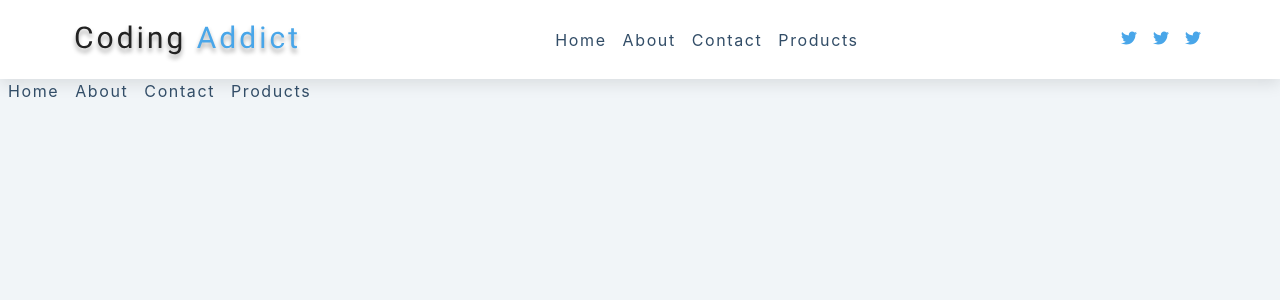
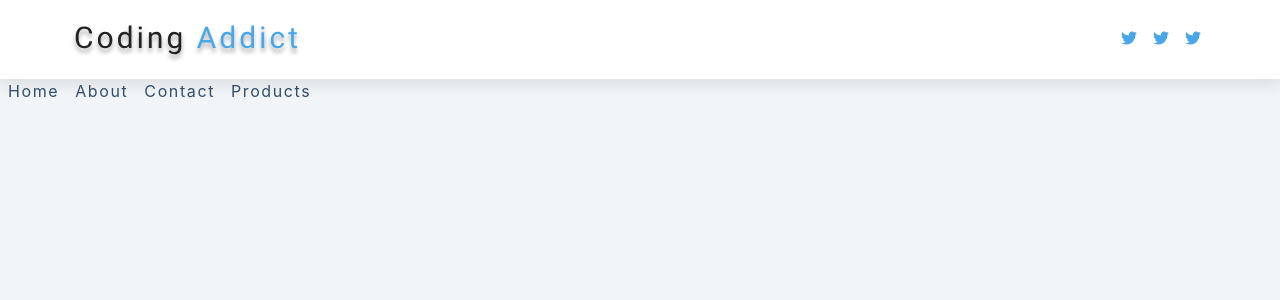
Before and after one commit to zainabturkmen/React-Projects, a React (Create React App) app in the folder react-projects-master/11-navbar/setup/: page / in a window 1280 px wide. Shown: the top 300 px of the page. Built offline with nearby package versions, Linux system fonts and the light colour scheme.

Commit message:
grocery bud

```diff
--- a/react-projects-master/11-navbar/setup/src/Navbar.js
+++ b/react-projects-master/11-navbar/setup/src/Navbar.js
@@ -13,22 +13,7 @@ const Navbar = () => {
             <FaBars />
           </button>
         </div>
-        <div className="links-container show-container">
-          <ul className="links">
-            <li>
-              <a href="#">home</a>
-            </li>
-            <li>
-              <a href="#">about</a>
-            </li>
-            <li>
-              <a href="#">contact</a>
-            </li>
-            <li>
-              <a href="#">products</a>
-            </li>
-          </ul>
-        </div>
+
         <ul className="social-icons">
           <li>
             <a href="https://www.twitter.com">
```
